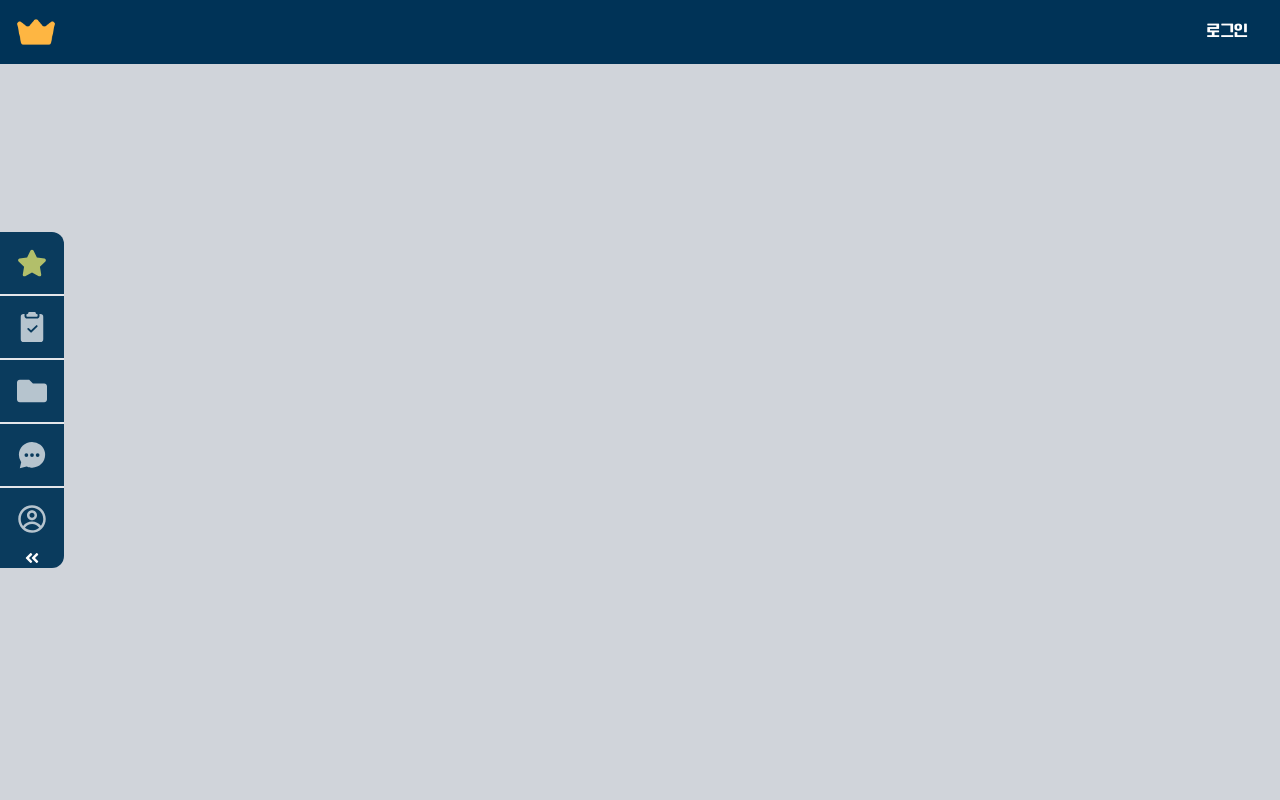
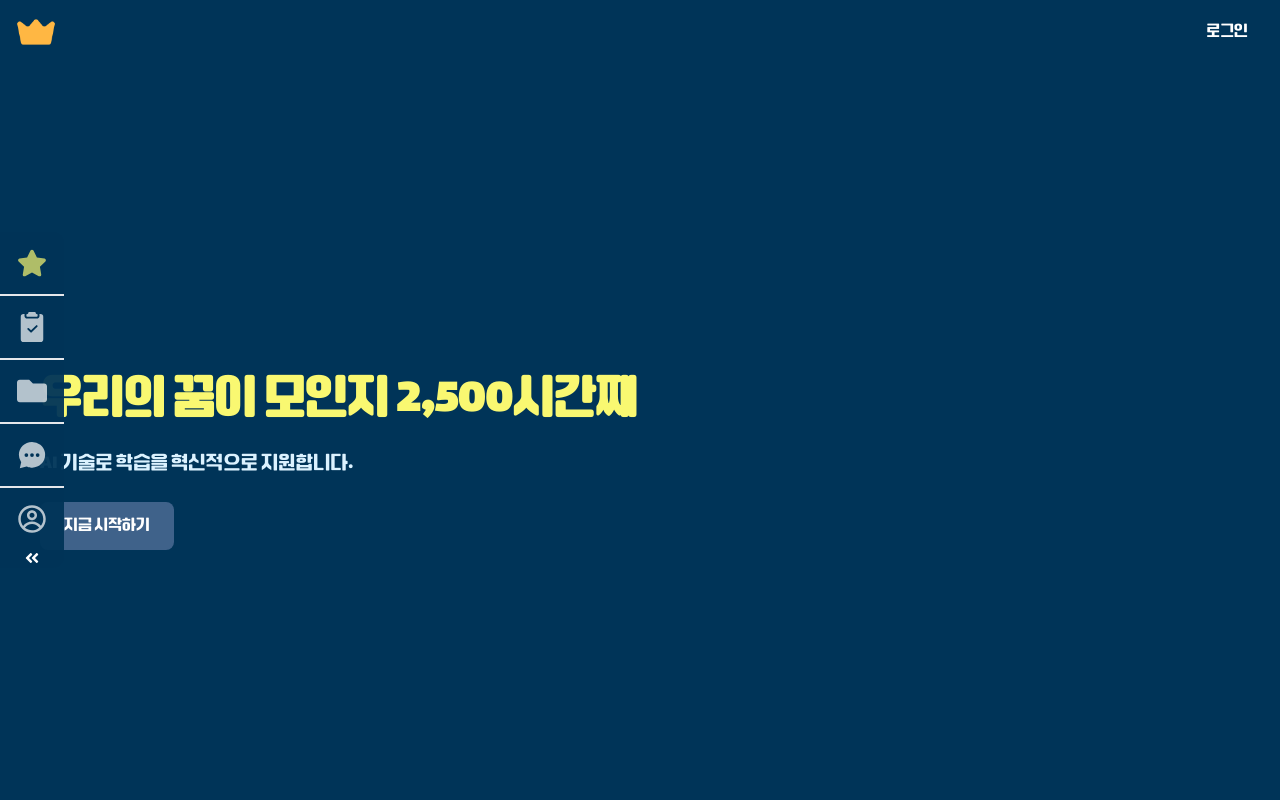
Before and after one commit to namgi2386/DreamMoA, a React (Vite) app in the folder FE/: page / in a window 1280 px wide. Shown: the top 800 px of the page. Built offline with nearby package versions, Linux system fonts and the light colour scheme; what @xeger/quill-image-actions, @xeger/quill-image-formats would draw is missing.

Commit message:
Fix: Splash Screen 종료 즉시 메인페이지 렌더링

```diff
--- a/FE/src/components/home/SplashScreen.jsx
+++ b/FE/src/components/home/SplashScreen.jsx
@@ -1,31 +1,36 @@
+// src/components/home/SplashScreen.jsx
 import { useState, useEffect } from "react";
 import { motion } from "framer-motion";
 import { getTotalStudyTime } from "../../services/api/studyTimeApi";
 
-const SplashScreen = ({ onComplete, setFinalHours }) => {
-  // 애니메이션 상태 관리
+const SplashScreen = ({ onComplete, setFinalHours, forceComplete }) => {
   const [count, setCount] = useState(0);
   const [targetHours, setTargetHours] = useState(0);
   const [isCountingDone, setIsCountingDone] = useState(false);
-  const [startFadeOut, setStartFadeOut] = useState(false);
+  const [showFadeOut, setShowFadeOut] = useState(false);
   const animationDuration = 6;
 
-  // 카운터 애니메이션 설정 및 실행
+  useEffect(() => {
+    if (forceComplete && !isCountingDone) {
+      setIsCountingDone(true);
+    }
+  }, [forceComplete, isCountingDone]);
+
   useEffect(() => {
     const fetchAndSetupAnimation = async () => {
       try {
-              // 백 구현되면 이거 주석 해제!!!!!!!!!!!!
-      // const totalMinutes = await getTotalStudyTime();
-        const totalMinutes = 150000;
+        // 백 구현되면 이거 주석 해제!!!!!!!!!!!!
+        // const totalMinutes = await getTotalStudyTime();
+        const totalMinutes = 150000; // 임시 값
         const hours = Math.floor(totalMinutes / 60);
         setTargetHours(hours);
         setFinalHours(hours);
 
-        // 부드러운 카운터 애니메이션을 위한 스텝 계산
+        // 카운터 애니메이션
         const step = hours / (animationDuration * 60);
         const interval = setInterval(() => {
           setCount((prev) => {
-            if (prev >= hours) {
+            if (prev >= hours || forceComplete) {
               clearInterval(interval);
               setIsCountingDone(true);
               return hours;
@@ -33,26 +38,27 @@ const SplashScreen = ({ onComplete, setFinalHours }) => {
             return prev + step;
           });
         }, 1000 / 60);
-
         return () => clearInterval(interval);
       } catch (error) {
         console.error("Failed to setup animation:", error);
         onComplete();
       }
     };
+
     fetchAndSetupAnimation();
-  }, [onComplete, setFinalHours]);
+  }, [onComplete, setFinalHours, forceComplete]);
 
   useEffect(() => {
     if (isCountingDone) {
-      // 숫자가 최종값 된 후 1.5초 동안 유지
+      // 카운팅 완료 후 1초 대기
       const holdTimer = setTimeout(() => {
-        setStartFadeOut(true);
-      }, 1500);
+        setShowFadeOut(true);
+      }, 1000);
 
+      // fadeOut 시작 후 2초 뒤에 완료
       const completeTimer = setTimeout(() => {
         onComplete();
-      }, 3500); // 1.5초 유지 + 2초 페이드아웃
+      }, 3000); // 1초 대기 + 2초 페이드아웃
 
       return () => {
         clearTimeout(holdTimer);
@@ -65,14 +71,14 @@ const SplashScreen = ({ onComplete, setFinalHours }) => {
     <motion.div
       className="fixed inset-0 bg-[#003458] flex items-center justify-center z-50"
       initial={{ opacity: 1 }}
-      animate={startFadeOut ? { opacity: 0 } : { opacity: 1 }}
-      transition={{ duration: 2.0, ease: "easeOut" }} // 페이드아웃 시간 2초
+      animate={showFadeOut ? { opacity: 0 } : { opacity: 1 }}
+      transition={{ duration: 2.0, ease: "easeOut" }}
     >
       <motion.div
         className="text-white text-8xl font-bold"
         initial={{ opacity: 1 }}
-        animate={startFadeOut ? { opacity: 0 } : { opacity: 1 }}
-        transition={{ duration: 2.0, ease: "easeOut" }} // 페이드아웃 시간 2초
+        animate={showFadeOut ? { opacity: 0 } : { opacity: 1 }}
+        transition={{ duration: 2.0, ease: "easeOut" }}
       >
         {Math.floor(count).toLocaleString()}
       </motion.div>
--- a/FE/src/pages/HomePage.jsx
+++ b/FE/src/pages/HomePage.jsx
@@ -8,38 +8,39 @@ import HomeCommunity from "../components/home/homeCommunitySection/HomeCommunity
 import SplashScreen from "../components/home/SplashScreen";
 
 export default function HomePage() {
-  // 상태 관리
   const [showSplash, setShowSplash] = useState(true);
   const [totalHours, setTotalHours] = useState(0);
   const [isMainLoaded, setIsMainLoaded] = useState(false);
-  // 메인 컨텐츠의 실제 준비 상태를 추적하는 새로운 상태
-  const [isMainReady, setIsMainReady] = useState(false);
 
   useSocialLogin();
 
-  // 메인 컨텐츠를 미리 렌더링하고 준비하는 로직
   useEffect(() => {
-    const loadMainContent = async () => {
-      try {
-        await new Promise((resolve) => setTimeout(resolve, 2000));
-        setIsMainLoaded(true);
-      } catch (error) {
-        console.error("Failed to load main content:", error);
-        setIsMainLoaded(true);
-      }
-    };
-
-    loadMainContent();
+    // 아래 주석을 해제 시 -> 스플래시 화면 끝나자마자 급하게 메인 화면 렌더링
+    // 아래 주석 처리 시 -> 스플래시 화면 끝나고 2초 대기 후 메인 화면 렌더링
+    // const loadMainContent = async () => {
+    //   try {
+    //     await new Promise((resolve) => setTimeout(resolve, 2000));
+    //     setIsMainLoaded(true);
+    //   } catch (error) {
+    //     console.error("Failed to load main content:", error);
+    //     setIsMainLoaded(true);
+    //   }
+    // };
+    // loadMainContent();
   }, []);
 
   return (
-    <div className="relative">
-      {/* 메인 컨텐츠 - 항상 렌더링되지만 opacity로 숨김/표시 제어 */}
-      <div
-        className={`transition-opacity duration-1000 ${
-          !showSplash && isMainLoaded ? 'opacity-100' : 'opacity-0'
-        }`}
-      >
+    <>
+      {showSplash && (
+        <SplashScreen
+          onComplete={() => {
+            setShowSplash(false);
+            setIsMainLoaded(true);
+          }}
+          setFinalHours={setTotalHours}
+        />
+      )}
+      <div >
         <MainHero totalHours={totalHours} />
         <div className="snap-start">
           <HomeCommunity />
@@ -64,21 +65,6 @@ export default function HomePage() {
           <AIFeatureSection />
         </div>
       </div>
-
-      {/* SplashScreen을 absolute 포지셔닝으로 오버레이 */}
-      {showSplash && (
-        <div className="absolute inset-0 z-50">
-          <SplashScreen
-            onComplete={() => {
-              // 메인 컨텐츠가 로드된 상태에서만 스플래시 화면을 제거
-              if (isMainLoaded) {
-                setShowSplash(false);
-              }
-            }}
-            setFinalHours={setTotalHours}
-          />
-        </div>
-      )}
-    </div>
+    </>
   );
 }
```
